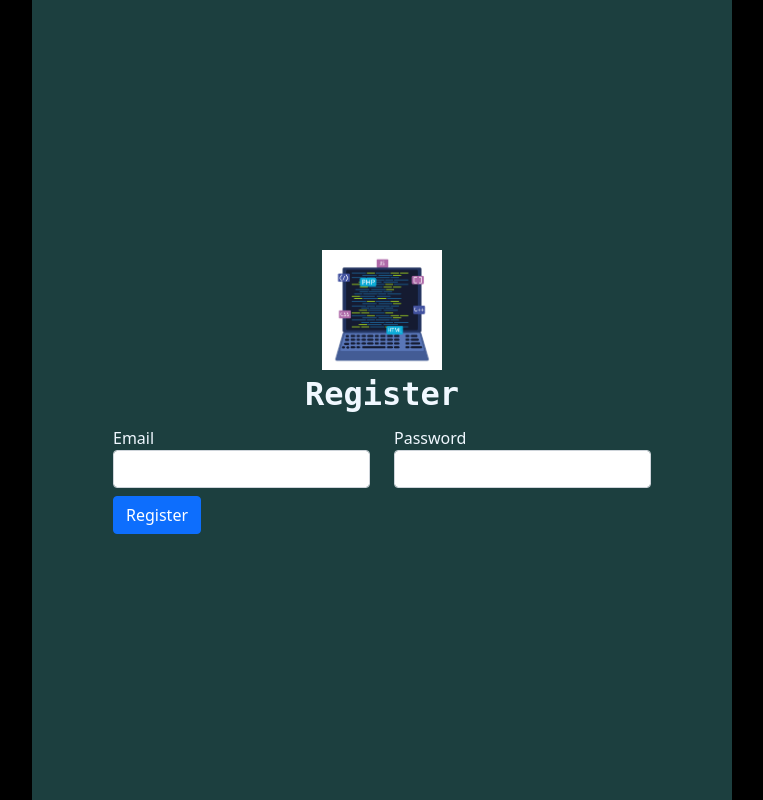
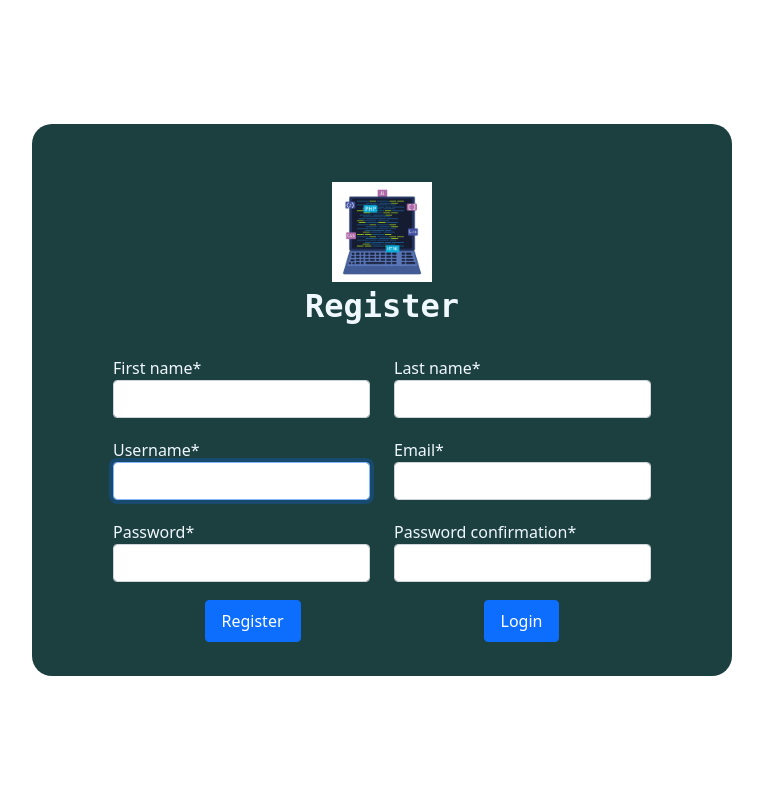
Before and after one commit to Jayson7/djaango-Auths, a Django app: page /register in a window 1280 px wide. Shown: the whole page, without its empty margins (258-1021 px from the left). Run offline with Django 4.2, Linux system fonts and the light colour scheme; some libraries are stand-ins or nearby versions.

Commit message:
register

```diff
--- a/authenticator/Templates/registration/register.html
+++ b/authenticator/Templates/registration/register.html
@@ -2,18 +2,10 @@
 
 <!DOCTYPE html>
 <html lang="en">
+
 <head>
-    <link
-      href="https://cdn.jsdelivr.net/npm/bootstrap@5.1.3/dist/css/bootstrap.min.css"
-      rel="stylesheet"
-      integrity="sha384-1BmE4kWBq78iYhFldvKuhfTAU6auU8tT94WrHftjDbrCEXSU1oBoqyl2QvZ6jIW3"
-      crossorigin="anonymous"
-    />
-    <script
-      src="https://cdn.jsdelivr.net/npm/bootstrap@5.1.3/dist/js/bootstrap.bundle.min.js"
-      integrity="sha384-ka7Sk0Gln4gmtz2MlQnikT1wXgYsOg+OMhuP+IlRH9sENBO0LRn5q+8nbTov4+1p"
-      crossorigin="anonymous"
-    ></script>
+    <link href="https://cdn.jsdelivr.net/npm/bootstrap@5.1.3/dist/css/bootstrap.min.css" rel="stylesheet" integrity="sha384-1BmE4kWBq78iYhFldvKuhfTAU6auU8tT94WrHftjDbrCEXSU1oBoqyl2QvZ6jIW3" crossorigin="anonymous" />
+    <script src="https://cdn.jsdelivr.net/npm/bootstrap@5.1.3/dist/js/bootstrap.bundle.min.js" integrity="sha384-ka7Sk0Gln4gmtz2MlQnikT1wXgYsOg+OMhuP+IlRH9sENBO0LRn5q+8nbTov4+1p" crossorigin="anonymous"></script>
 
     <meta charset="UTF-8" />
     <meta http-equiv="X-UA-Compatible" content="IE=edge" />
@@ -25,25 +17,46 @@
 <body>
     <div class="screen-reg">
         <div class="wrappers">
-        <div class="logos-img"></div>
+            <div class="logos-img mt-5"></div>
             <div class="logos">Register</div>
-        <form method="post" class="form-row my-2">
+            <form method="post" class="form-row p-2 my-2">
                 {% csrf_token %}
 
                 <div class="row">
                     <div class="form-group col-md-6">
-              <label for="inputEmail4">Email</label>
-              <input type="email" class="form-control" id="inputEmail4" />
+                        {{form.first_name | as_crispy_field}}
                     </div>
                     <div class="form-group col-md-6">
-              <label for="inputPassword4">Password</label>
-              <input type="password" class="form-control" id="inputPassword4" />
+                        {{form.last_name | as_crispy_field}}
                     </div>
                 </div>
 
-          <button type="submit" class="btn my-2 btn-primary">Register</button>
+                <div class="row">
+                    <div class="form-group col-md-6">
+                        {{form.username | as_crispy_field}}
+                    </div>
+                    <div class="form-group col-md-6">
+                        {{form.email | as_crispy_field}}
+                    </div>
+                </div>
+                <div class="row">
+                    <div class="form-group col-md-6">
+                        {{form.password1 | as_crispy_field}}
+                    </div>
+                    <div class="form-group col-md-6">
+                        {{form.password2 | as_crispy_field}}
+                    </div>
+                </div>
+                <div class="d-flex justify-content-around align-items-center">
+                    <button type="submit" class="btn px-3 py-2 my-2 btn-primary">
+              Register
+            </button>
+                    <a class="text-white text-decoration-none btn px-3 py-2 my-2 btn-primary" href="{% url 'login' %}"> Login</a>
+                </div>
+        </div>
         </form>
     </div>
     </div>
 </body>
+
 </html>
--- a/authenticator/static/register.css
+++ b/authenticator/static/register.css
@@ -9,22 +9,29 @@
 }
 
 .logos-img {
-    width: 120px;
-    height: 120px;
+    width: 100px;
+    height: 100px;
     background: url("./images/1.jpg");
     background-position: center;
-    background-size: cover;
+    background-size: contain;
 }
 
 .wrappers {
     background-color: rgb(28, 63, 63);
     width: 700px;
     display: flex;
-    height: 100%;
+    height: auto;
     flex-direction: column;
     align-items: center;
     justify-content: center;
     color: aliceblue;
+    padding: 10px;
+    margin: 20px 0;
+    border-radius: 20px;
+}
+
+.form-group {
+    margin: 5px 0;
 }
 
 .screen-reg {
@@ -33,5 +40,15 @@
     display: flex;
     justify-content: center;
     align-items: center;
-    background-color: black;
+    /* background-color: black; */
 }
+
+@media screen and (max-width: 700px) {
+    .wrappers {
+        width: 100vw;
+        height: 100vh;
+    }
+    .screen-reg {
+        height: 100%;
+    }
+}
```
Also changed, not shown: authenticator/Templates/registration/login.html (+22 -5 lines), authenticator/static/login.css (+9 -2 lines), authenticator/db.sqlite3. Lines whose indentation alone changed are shown as unchanged.
